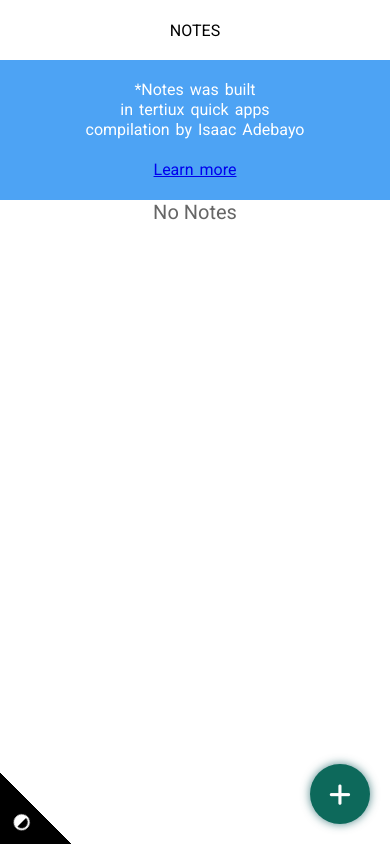
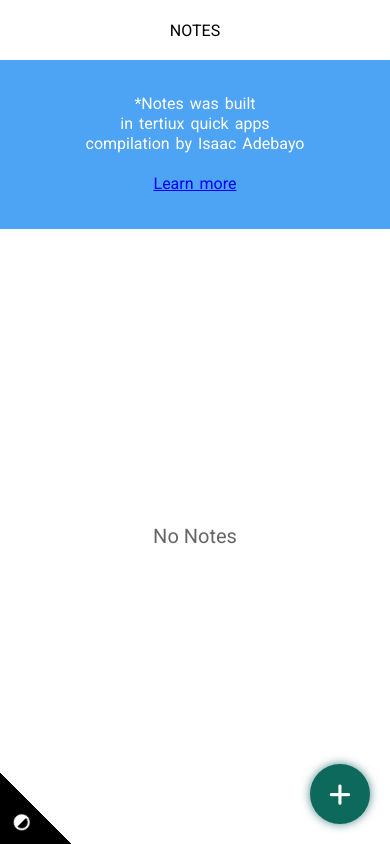
Before and after one commit to bytegen-dev/notes, a React (Create React App) app: page / in a window 390 px wide. Built offline with nearby package versions, Linux system fonts and the light colour scheme.

Commit message:
responsiveness

```diff
--- a/public/index.css
+++ b/public/index.css
@@ -9,6 +9,7 @@
     font-family: "Roboto", sans-serif;
     height: 100%;
     width: 100vw;
+    position: fixed;
     overflow: hidden;
     /* background-image: linear-gradient(purple, peru); */
 }
```
